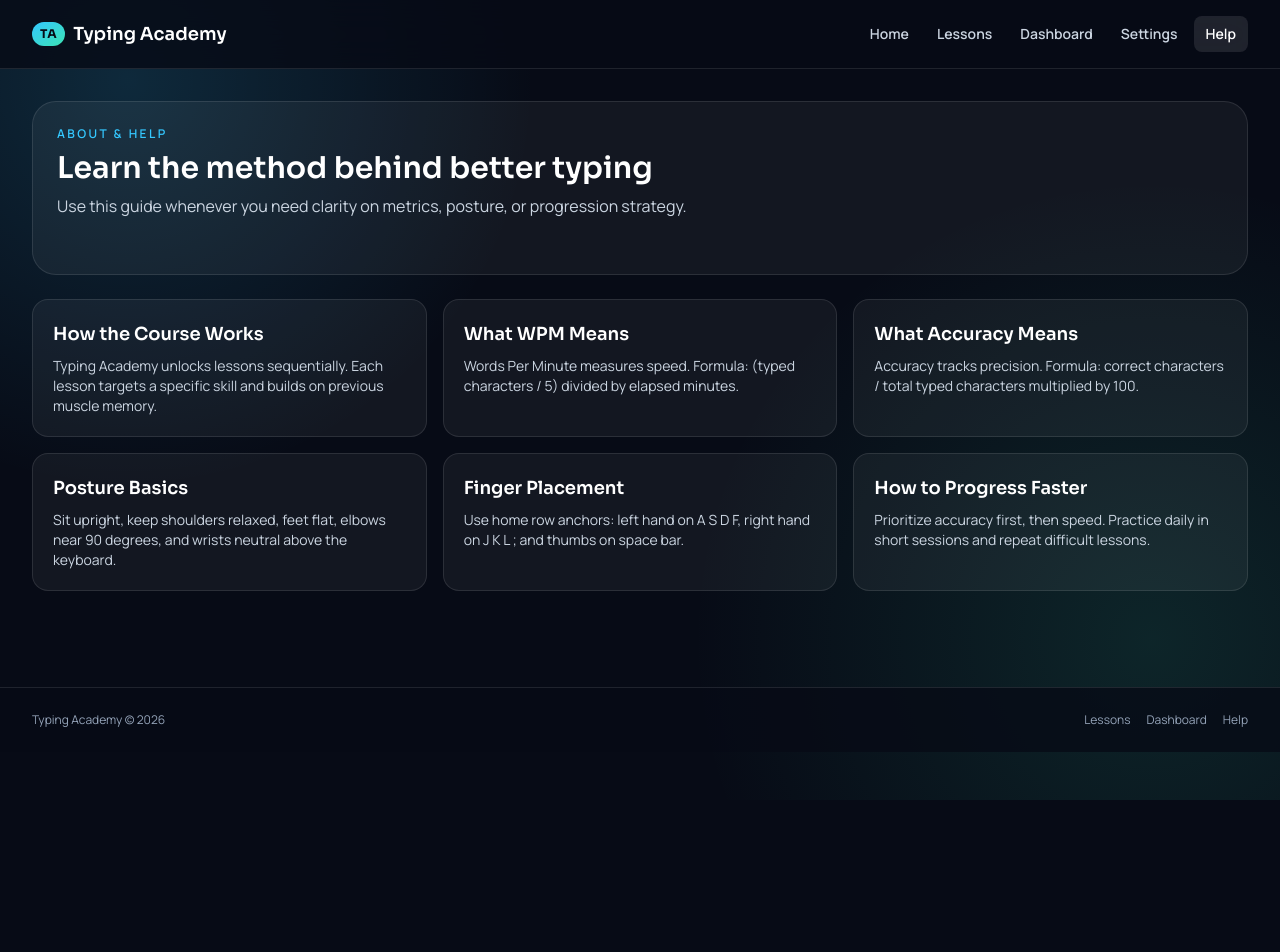
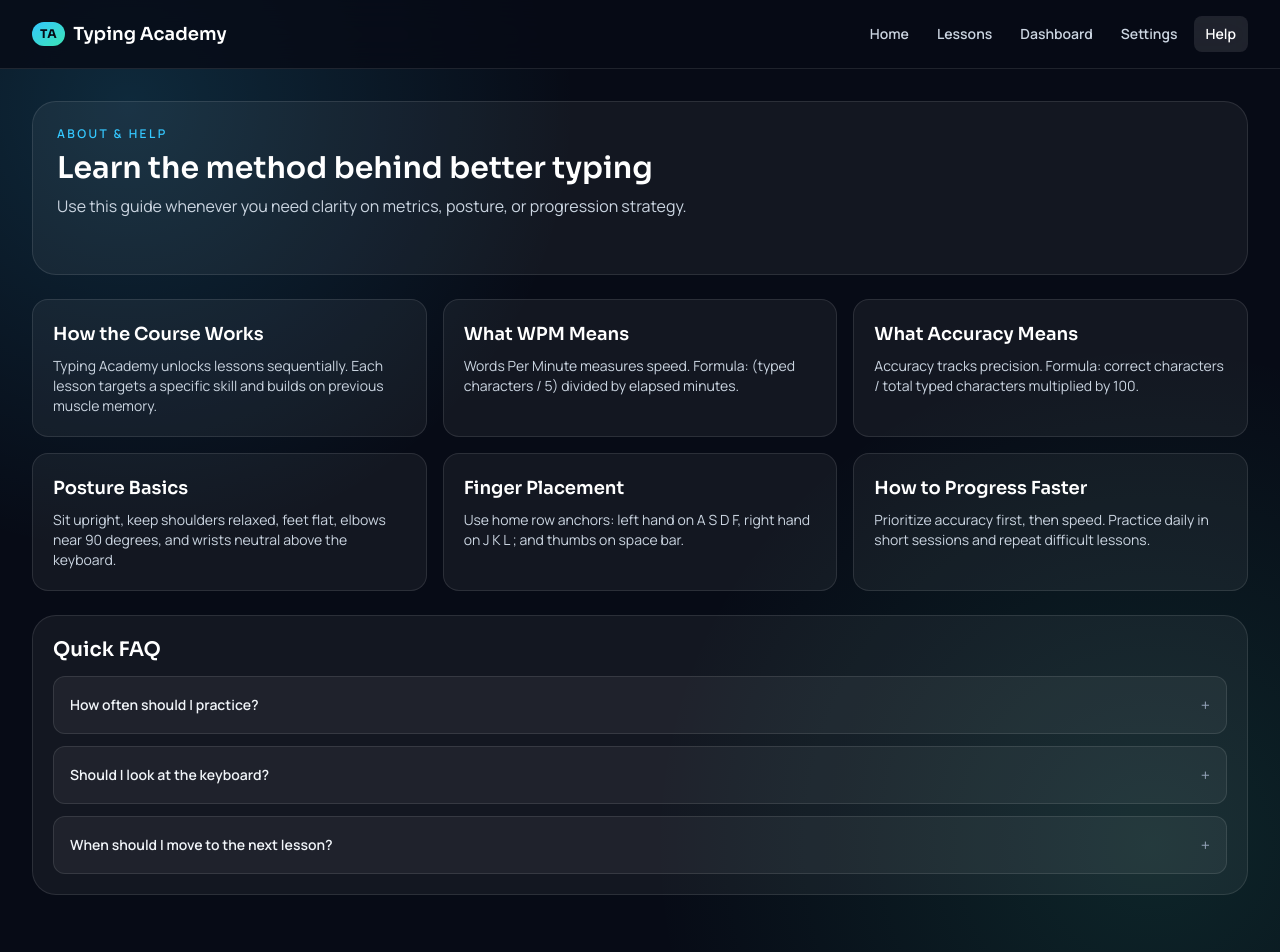
Before and after one commit to Arbab-ofc/Typing-Academy, a React (Vite) app: page /about in a window 1280 px wide. Shown: the top 952 px of the page. Before the commit the page ends 800 px from the top, so only its background shows below. Built offline with nearby package versions, Linux system fonts and the light colour scheme.

Commit message:
feat: add collapsible FAQ section to help page

```diff
--- /dev/null
+++ b/src/components/about/FaqItem.jsx
@@ -0,0 +1,19 @@
+import { useState } from 'react';
+
+export default function FaqItem({ question, answer }) {
+  const [open, setOpen] = useState(false);
+
+  return (
+    <div className="rounded-xl border border-white/10 bg-white/5 p-4">
+      <button
+        type="button"
+        onClick={() => setOpen((prev) => !prev)}
+        className="flex w-full items-center justify-between text-left"
+      >
+        <span className="text-sm font-semibold text-slate-100">{question}</span>
+        <span className="text-slate-400">{open ? '-' : '+'}</span>
+      </button>
+      {open ? <p className="mt-2 text-sm text-slate-300">{answer}</p> : null}
+    </div>
+  );
+}
--- a/src/pages/AboutPage.jsx
+++ b/src/pages/AboutPage.jsx
@@ -1,4 +1,5 @@
 import SectionHeader from '../components/common/SectionHeader';
+import FaqItem from '../components/about/FaqItem';
 
 const helpCards = [
   {
@@ -33,6 +34,21 @@ const helpCards = [
   }
 ];
 
+const faqItems = [
+  {
+    question: 'How often should I practice?',
+    answer: 'Practice 15 to 25 minutes daily for steady progress without fatigue.'
+  },
+  {
+    question: 'Should I look at the keyboard?',
+    answer: 'Avoid it as much as possible. Building screen-focused muscle memory is essential.'
+  },
+  {
+    question: 'When should I move to the next lesson?',
+    answer: 'Move ahead after meeting lesson goals with confidence and repeatability.'
+  }
+];
+
 export default function AboutPage() {
   return (
     <div className="space-y-6">
@@ -52,6 +68,13 @@ export default function AboutPage() {
           </article>
         ))}
       </section>
+
+      <section className="space-y-3 rounded-3xl border border-white/10 bg-white/5 p-5">
+        <h2 className="font-display text-xl font-semibold text-white">Quick FAQ</h2>
+        {faqItems.map((item) => (
+          <FaqItem key={item.question} question={item.question} answer={item.answer} />
+        ))}
+      </section>
     </div>
   );
 }
```
